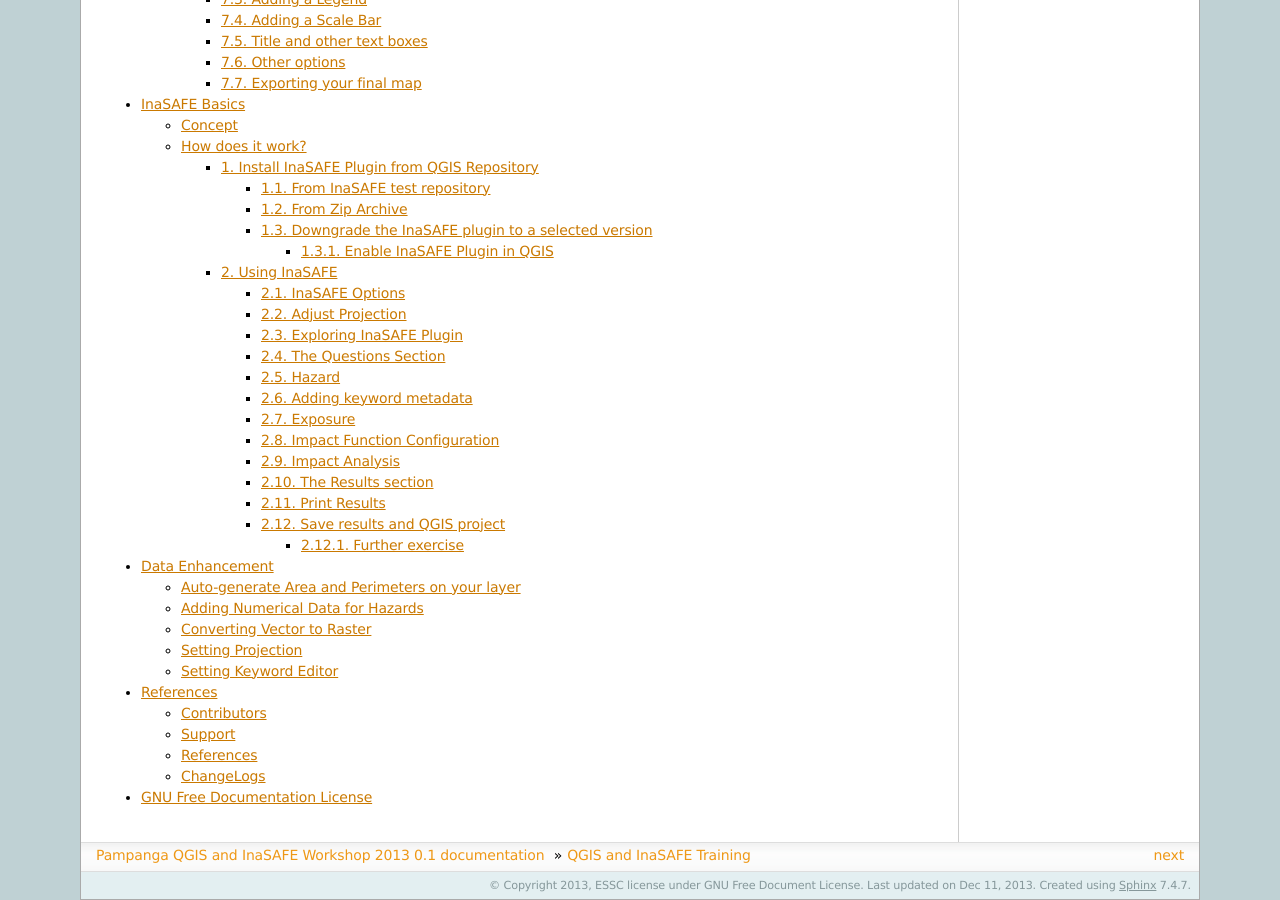
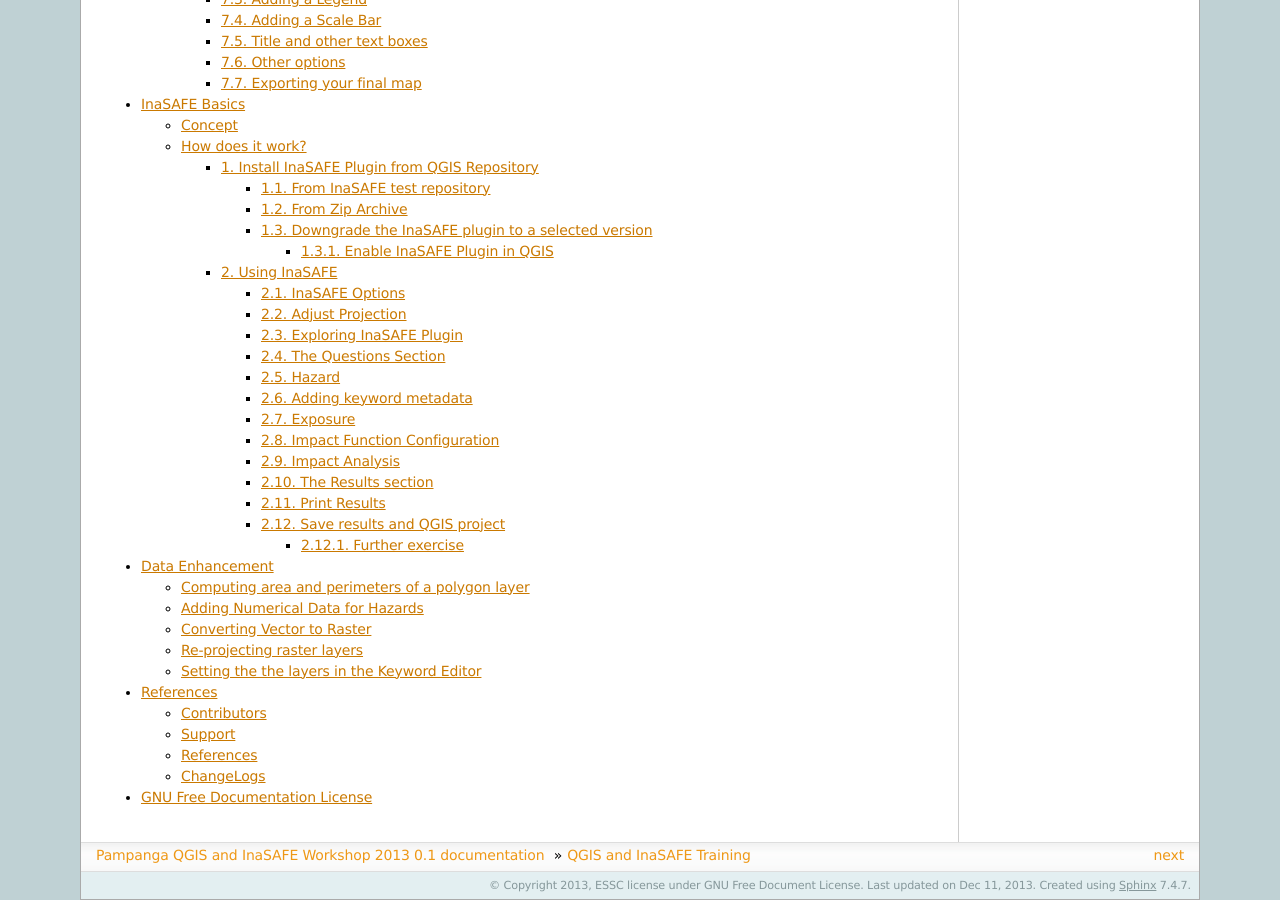
Before and after one commit to essc/PM_inasafe_training, a Sphinx documentation site: the page built from source/index.rst, in a window 1280 px wide and 900 px high, scrolled down 928 px. Built offline with Sphinx 7.4.7, drawn with Linux system fonts in a browser that asks for light colours; formulas are drawn with MathJax 3; pages that are not in the unit, such as notebooks, are missing from menus.

Commit message:
minor edits and spelling

```diff
--- a/source/customizing_layer.rst
+++ b/source/customizing_layer.rst
@@ -1,34 +1,39 @@
 ===============================================
-Customizing Layer for InaSAFE
+Pre-processing layers for use InaSAFE
 ===============================================
 
-Auto-generate Area and Perimeters on your layer
+Before using your data layers (hazard and exposure) in InaSAFE certain
+preprocessing are needed such as attribute and format conversions.
+This will ensure that the layers and its values are correct in order to
+provide a reliable result.
+
+Computing area and perimeters of a polygon layer
 -------------------------------------------------------------------
 
 1. :menuselection:`Plugins --> Manage and install plugins...`
 
-2. Type `fTools` on the search bar then enable
+2. Type `fTools` on the search bar then enable.
 
-3. Load your layer
+3. Load your layer .
 
 4. :menuselection: `Vector --> Geometry Tools --> Export/Add geometry columns`
 
-5. Choose where layer will the Area and Perimeter data be added. And choose `Layer CRS` for calculation
+5. Choose where layer will the Area and Perimeter data be added. Choose `Layer CRS` for calculation.
 
    .. image:: images/inasafe/brgy_area.png
       :align: center
       :width: 300 pt
 
 .. Note::
-   Make sure that your layer has a correct CRSbefore choosing `Layer CRS` for calculation
+   Make sure that your layer has a correct CRS before choosing `Layer CRS` for calculation.
 
 6. Check if Area and Perimeter were added, Right click on the layer then `Open Attribute Table`
 
 Now that we have a population and area on our data we're going to add a new column for population density.
 
-1. On `Open Attribute Table` click |mActionToggleEditing| then |mActionCalculateField|
+1. On `Open Attribute Table` click |mActionToggleEditing| then |mActionCalculateField| .
 
-2. On `Output field name` Add name for population density (e.g., popden)
+2. On `Output field name` Add name for population density (e.g., popden).
 
    .. image:: images/inasafe/fld_calc.png
       :align: center
@@ -38,22 +43,18 @@
 
 To do that:
 
-* On the `Function List` choose `Fields and Values`
-
-* First, double click population column which is '2010_Pop'
-
-* Add division sign '/'
-
-* Click open parenthesis, double click 'AREA' in `Fields and Values ` divided by 10000 then close parenthesis
-
-* Click, `OK`, Save |mActionFileSave| and click |mActionToggleEditing|
+* On the `Function List` choose `Fields and Values`.
+* First, double click population column which is '2010_Pop'.
+* Add division sign '/'.
+* Click open parenthesis, double click 'AREA' in `Fields and Values ` divided by 10000 then close parenthesis.
+* Click, `OK`, Save |mActionFileSave| and click |mActionToggleEditing|.
 
 Adding Numerical Data for Hazards
------------
+-------------------------------------
 
-1. Right click your *Flood* layer, then select `Open Attribute Table`
+1. Right click your *Flood* layer, then select `Open Attribute Table`.
 
-2. Click |mActionToggleEditing|
+2. Click |mActionToggleEditing|.
 
 3. Sort your data by clicking the field name:
 
@@ -61,73 +62,69 @@
       :align: center
       :width: 300 pt
 
-4. Selecting by group of data by clicking on the row number `Shift` (Keyboard) up to the last data
+4. Selecting by group of data by clicking on the row number `Shift` (Keyboard) up to the last data.
 
    .. image:: images/inasafe/haz_calc.png
       :align: center
       :width: 300 pt
 
-5. Click |mActionCalculateField|
+5. Click |mActionCalculateField| .
 
-6. Since we're going to make a new field, check `Create a new field`
+6. Since we're going to make a new field, check `Create a new field`.
 
-7. On `Output field name` Add name for hazard level (e.g., haz_level)
+7. On `Output field name` Add name for hazard level (e.g., haz_level).
 
    .. image:: images/inasafe/haz_calc.png
       :align: center
       :width: 300 pt
 
-8. Set `Expression` according to your flood data
+8. Set `Expression` according to your flood data.
 
-   .. image:: images/inasafe/haz_expr.png
-      :align: center
-      :width: 300 pt
+code::
+ Low = '1'
+ Medium = '2'
+ High = '3'
 
-Low = '1'
-Medium = '2'
-High = '3'
-
-9. Now that we already have a field for numerical hazard data, on `Field Calculater` check `Update existing field`
+9. Now that we already have a field for numerical hazard data, on `Field Calculator` check `Update existing field`.
 
    .. image:: images/inasafe/exist_calc.png
       :align: center
       :width: 300 pt
 
-10. * Click, `OK`, Save |mActionFileSave| and click |mActionToggleEditing|
+10. Click, `OK`, Save |mActionFileSave| and click |mActionToggleEditing|.
 
 Converting Vector to Raster
 --------------------------------------
 
 **Population Density**
 
-1. :menuselection:`Raster --> Conversion --> Rasterize`
+1. :menuselection:`Raster --> Conversion --> Rasterize`.
 
-2. On `Input file (shapefile) select vector layer to be rasterize
+2. On `Input file (shapefile) select vector layer to be rasterize.
 
-3. On `Attribute field` field name of *Population Density* to be rasterize
+3. On `Attribute field` field name of *Population Density* to be rasterize.
 
    .. image:: images/inasafe/input_attr.png
       :align: center
       :width: 300 pt
 
-4. On `Output file for rasterized vecto(raster)` click *Select* button
+4. On `Output file for rasterized vecto(raster)` click *Select* button.
 
-5. Choose file path for saving the raster, add name select `.TIF` as image format then *Save*
+5. Choose file path for saving the raster, add name select `.TIF` as image format then *Save*.
 
    .. image:: images/inasafe/pop_tif.png
       :align: center
       :width: 300 pt
 
-6.   Click `Raster resolution in map units per pixel`
+6. Click `Raster resolution in map units per pixel`.
+Set the `Horizontal` and `Vertical` to 100.
 
-* Set `Horizontal` and `Vertical` in 100
+7. Click, *OK* then choose `WGS 84 / UTM zone 51N` as your projection.
 
-7. Click, *OK* then choose `WGS 84 / UTM zone 51N` as your projection
-
-8. Click `OK` twice then `Close`
+8. Click `OK` twice then `Close`.
 
 .. Warning::
-   Look out for the OK button you're clicking you may duplicate creating raster layer
+   Look out for the OK button you're clicking you may duplicate creating raster layer.
 
 **Flood**
 
@@ -137,31 +134,31 @@
       :align: center
       :width: 300 pt
 
-Setting Projection
-------------------------
+Re-projecting raster layers
+----------------------------
 
-We're going to set your projection to WGS 84 because it is the default projection which InaSAFE can recognize
+We're going to set your projection to WGS 84 because it is the default projection which InaSAFE can recognize.
 
-1. Right click on raster layer
+1. Right click on raster layer.
 
-2. Select `Save as..`
+2. Select `Save as..`.
 
-3. `Browse` where to save raster layer. Then save as `.tif` file
+3. `Browse` where to save raster layer. Then save as `.tif` file.
 
    .. image:: images/inasafe/saveas_wgs84.png
       :align: center
       :width: 300 pt
 
-4. `Change` then Choose `WGS 84` as CRS
+4. `Change` then Choose `WGS 84` as CRS.
 
    .. image:: images/inasafe/wgs84.png
       :align: center
       :width: 300 pt
 
-5. Click `Ok`
+5. Click `OK`.
 
-Setting Keyword Editor
---------------------------------
+Setting the the layers in the Keyword Editor
+-----------------------------------------------
 
 **Hazard**
 
```
